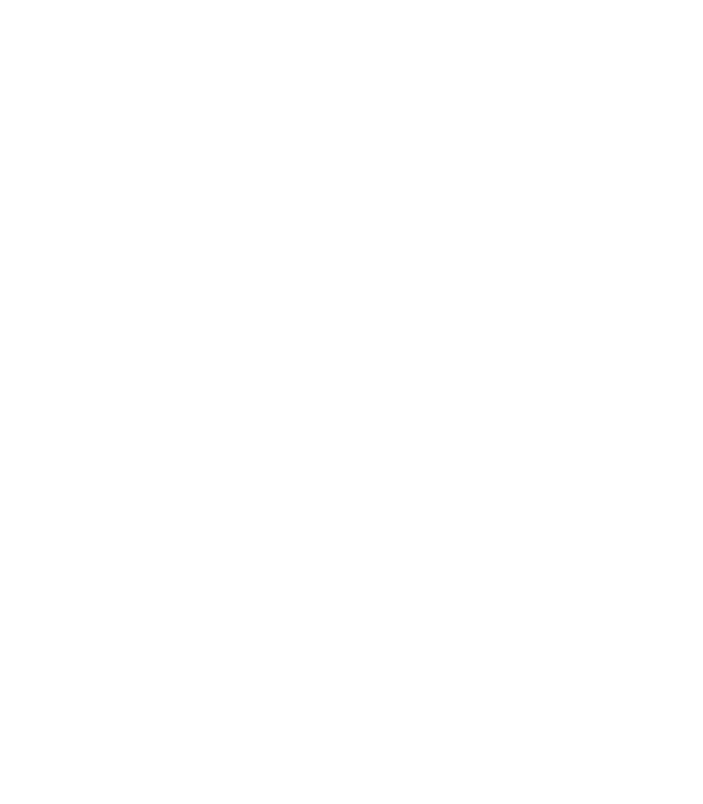
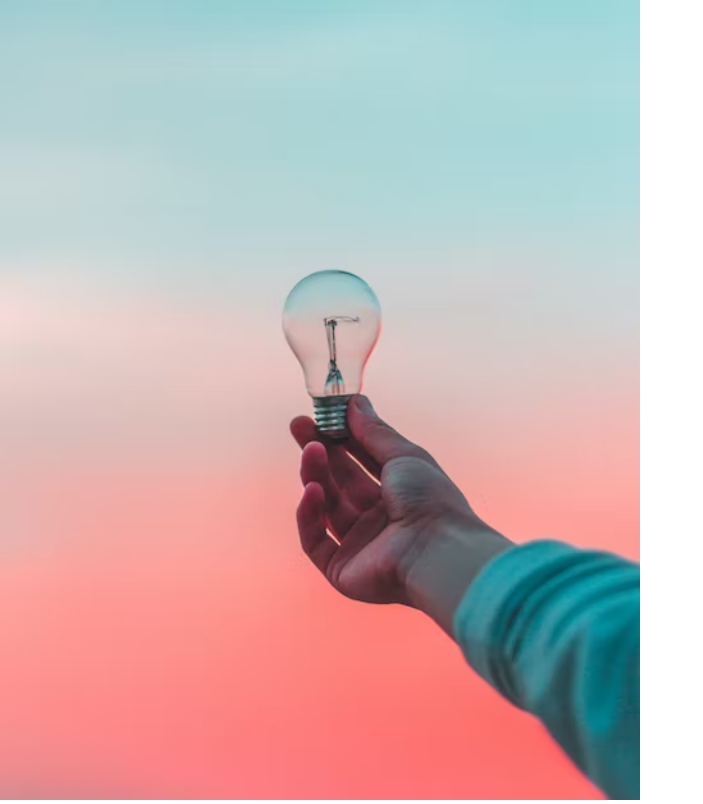
Before and after one commit to sai-ram-pendyala/login-page, a plain HTML site: page index.html in a window 1280 px wide. Shown: the whole page, without its empty margins (0-703 px from the left). Drawn offline with Linux system fonts and the light colour scheme.

Commit message:
Add background image

```diff
--- a/index.html
+++ b/index.html
@@ -8,6 +8,6 @@
     <title>Sign Up</title>
 </head>
 <body>
-
+    <img id="background" src="photo-1493612276216-ee3925520721.avif" alt="background-image"/>
 </body>
 </html>
--- a/stylesheet.css
+++ b/stylesheet.css
@@ -0,0 +1,7 @@
+body {
+    margin: 0;
+    padding: 0;
+}
+#background {
+    height: 100vh;
+}
```
